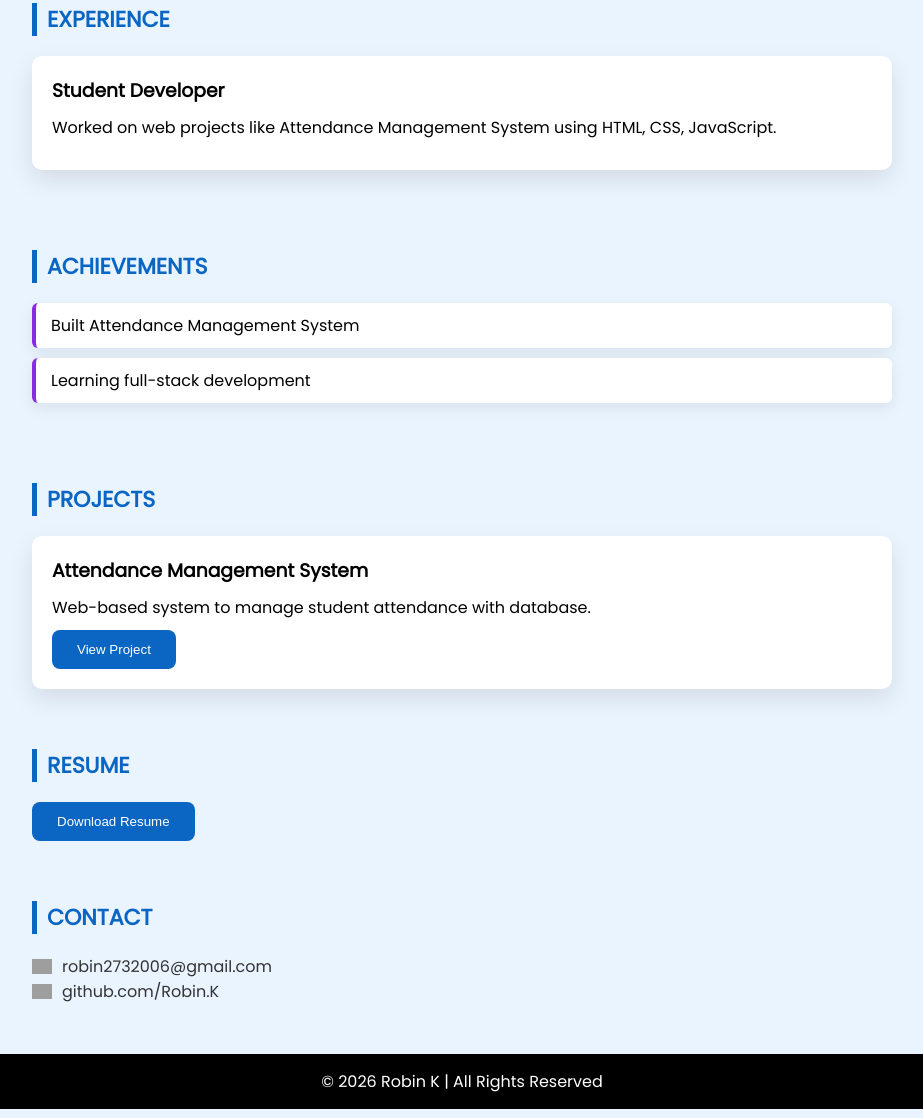
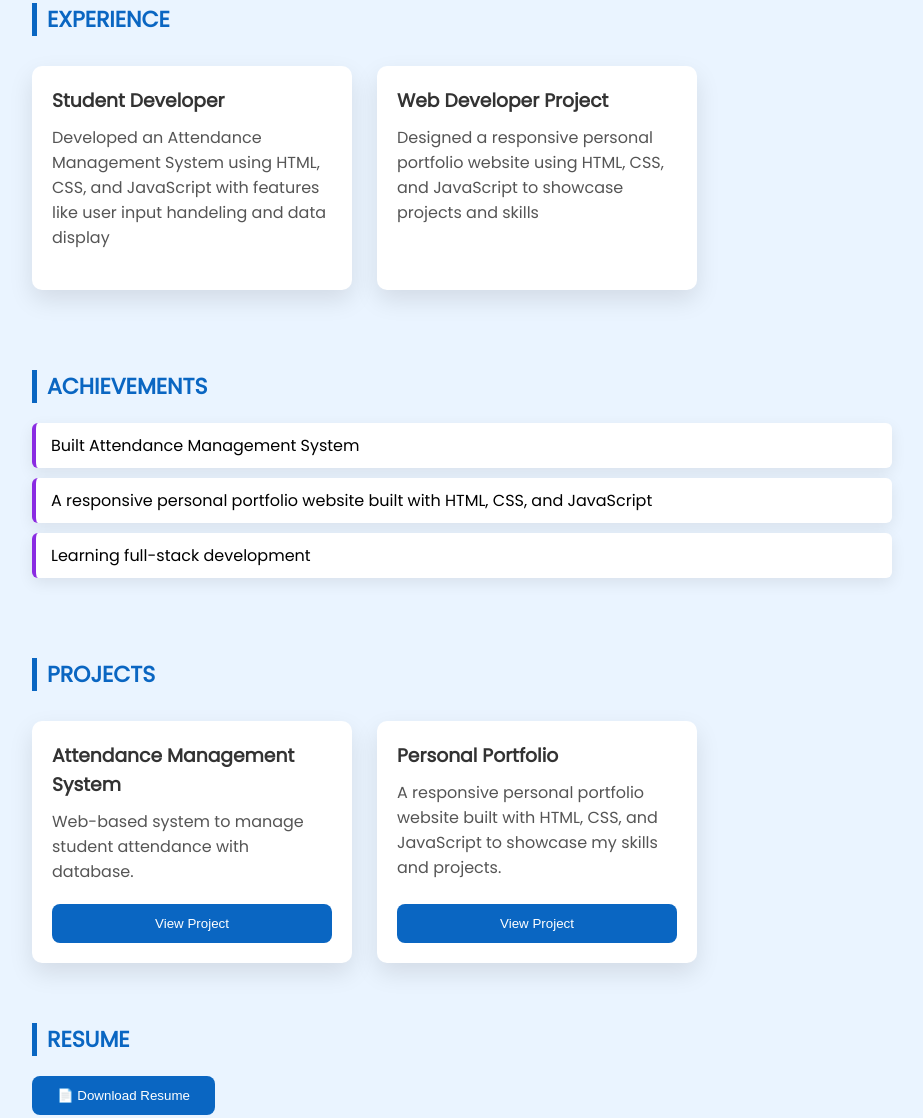
Before and after one commit to robin2732006-del/portfolio, a plain HTML site: page index.html in a window 1280 px wide. Shown: the part 1800-2918 px from the top of the page, without its empty margins (178-1101 px from the left). Drawn offline with Linux system fonts and the light colour scheme; grey boxes are pictures that could not be loaded.

Commit message:
feat: add personal portfolio project, update resume link, and refactor project section layout

```diff
--- a/index.html
+++ b/index.html
@@ -172,9 +172,18 @@
     <section id="experience">
         <h2>EXPERIENCE</h2>
 
-        <div class="project-card">
-            <h3>Student Developer</h3>
-            <p>Worked on web projects like Attendance Management System using HTML, CSS, JavaScript.</p>
+        <div class="project-container">
+            <div class="project-card">
+                <h3>Student Developer</h3>
+                <p>Developed an Attendance Management System using HTML, CSS, and JavaScript with features like user
+                    input handeling and data display</p>
+            </div>
+
+            <div class="project-card">
+                <h3>Web Developer Project</h3>
+                <p>Designed a responsive personal portfolio website using HTML, CSS, and JavaScript to showcase projects
+                    and skills</p>
+            </div>
         </div>
     </section>
 
@@ -184,6 +193,7 @@
 
         <ul>
             <li>Built Attendance Management System</li>
+            <li>A responsive personal portfolio website built with HTML, CSS, and JavaScript</li>
             <li>Learning full-stack development</li>
         </ul>
     </section>
@@ -192,10 +202,22 @@
     <section id="projects">
         <h2>PROJECTS</h2>
 
-        <div class="project-card">
-            <h3>Attendance Management System</h3>
-            <p>Web-based system to manage student attendance with database.</p>
-            <button>View Project</button>
+        <div class="project-container">
+            <div class="project-card">
+                <h3>Attendance Management System</h3>
+                <p>Web-based system to manage student attendance with database.</p>
+                <button
+                    onclick="window.open('https://github.com/robin2732006-del/attendance-management-system', '_blank')">View
+                    Project</button>
+            </div>
+
+            <div class="project-card">
+                <h3>Personal Portfolio</h3>
+                <p>A responsive personal portfolio website built with HTML, CSS, and JavaScript to showcase my skills
+                    and projects.</p>
+                <button onclick="window.open('https://github.com/robin2732006-del/portfolio', '_blank')">View
+                    Project</button>
+            </div>
         </div>
     </section>
 
@@ -203,8 +225,8 @@
     <section id="resume">
         <h2>RESUME</h2>
 
-        <a href="resume/resume.pdf" download>
-            <button>Download Resume</button>
+        <a href="assets/resume.pdf" download>
+            <button>📄 Download Resume</button>
         </a>
     </section>
 
--- a/script.js
+++ b/script.js
@@ -76,15 +76,6 @@ document.addEventListener("DOMContentLoaded", function () {
         });
     });
 
-    // ======================
-    // PROJECT BUTTON
-    // ======================
-    const projectBtn = document.querySelector(".project-card button");
-    if (projectBtn) {
-        projectBtn.addEventListener("click", () => {
-            window.open("https://github.com/robin2732006-del", "_blank");
-        });
-    }
 
     // ======================
     // SCROLL ANIMATION
--- a/style.css
+++ b/style.css
@@ -297,6 +297,14 @@ section.show {
     color: #0A66C2;
 }
 
+/* PROJECTS SECTION CONTAINER */
+.project-container {
+    display: flex;
+    gap: 25px;
+    flex-wrap: wrap;
+    justify-content: flex-start;
+}
+
 /* PROJECT CARD */
 .project-card {
     margin-top: 10px;
@@ -304,14 +312,21 @@ section.show {
     background: white;
     border-radius: 10px;
     box-shadow: 0 10px 25px rgba(0,0,0,0.1);
+    width: 320px; /* Fixed width so they sit side-by-side */
+    display: flex;
+    flex-direction: column;
+    justify-content: space-between;
 }
 
 .project-card h3 {
     margin-bottom: 10px;
+    color: #333;
 }
 
 .project-card p {
-    margin-bottom: 10px;
+    margin-bottom: 20px;
+    color: #555;
+    flex-grow: 1; /* Pushes the button to the bottom */
 }
 
 /* RESUME */
```
Also changed, not shown: 1 other file.
